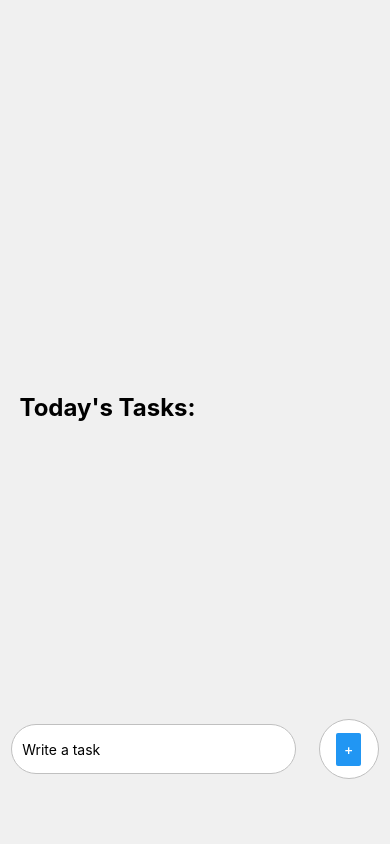
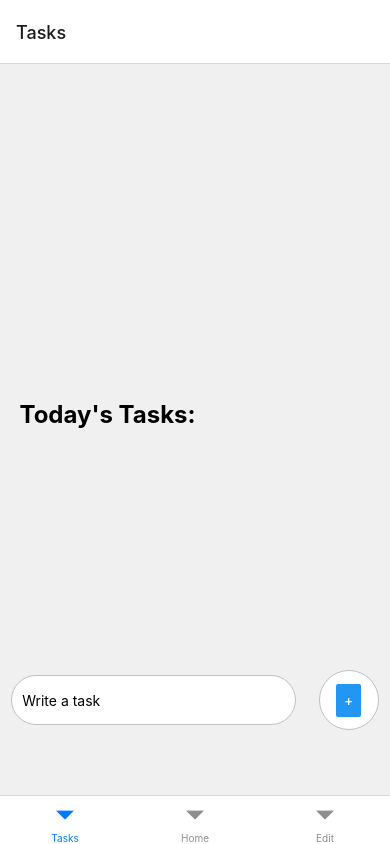
Before and after one commit to sherenaLIM/ReactJS-Mobile-EX02, a React Native app: screen /Tasks in a window 390 px wide. Built offline with nearby package versions, Linux system fonts and the light colour scheme.

Commit message:
create navigation panel for screens and reorganised code

```diff
--- a/App.js
+++ b/App.js
@@ -1,124 +1,27 @@
-import { StatusBar } from 'expo-status-bar';
-import { Button, KeyboardAvoidingView, Platform, StyleSheet, Text, TextInput, TouchableOpacity, View } from 'react-native';
-import { useState } from 'react';
-import Task from './components/Tasks';
-import CheckBox from './components/CheckBox';
+import { StyleSheet} from 'react-native';
+import { NavigationContainer } from '@react-navigation/native';
+import { createBottomTabNavigator } from '@react-navigation/bottom-tabs';
+import HomeScreen from './screens/HomeScreen.js';
+import EditScreen from './screens/EditScreen.js';
+import TaskScreen from './screens/TaskScreen.js';
 
 
 export default function App() {
-  // add a input and data state to bind to <TextInput /> and capture the todo entries
-  const [input, setInput] = useState("");
-  const [tasks, setTasks] = useState([]);
-
-  function handleInput(text) {
-    console.log(text);
-    setInput(text);
-  }
-
-  function addEntry() {
-    setTasks([...tasks, input]);
-    setInput("");
-  }
-
-  // add delete function for each data entry
-  function deleteEntry(index) {
-    const newTasks = [...tasks.slice(0, index), ...tasks.slice(index+1)]
-    setTasks(newTasks);
-  }
-
-  // render and display the data entries properly
-  function renderEntries(index) {
-    return tasks.map((task, index) =>
-      <TouchableOpacity key={index} onPress={() => deleteEntry(index)}>
-          <Task text={task}></Task>
-      </TouchableOpacity>);
-  }
+  // create an instance of the bottom tab navigator using createBottomTabNavigator function
+  // this instance will be used to define the structure and configuration of the bottom tab navigation
+  const Tab = createBottomTabNavigator();
 
   return (
-    <View style={styles.container}>
-      <StatusBar style='auto' />
-        <View style={styles.tasksWrapper}>
-          <Text style={styles.sectionTitle}>Today's Tasks:</Text>
-            <View style={styles.items}>
-              {renderEntries()}
-            </View>
-        </View>
-
-        <KeyboardAvoidingView
-          behavior={Platform.OS === 'ios' ? 'padding' : 'height'}
-          style={styles.writeTaskWrapper}>
-          <TextInput
-            style={styles.textInput}
-            placeholder='Write a task'
-            value={input}
-            onChangeText={handleInput}
-          />
-          <TouchableOpacity>
-            <View style={styles.addWrapper}>
-              <Button style={styles.addText} title="+" onPress={addEntry}/>
-            </View>
-          </TouchableOpacity>
-        </KeyboardAvoidingView>
-    </View>
+    <NavigationContainer>
+      <Tab.Navigator>
+        <Tab.Screen name="Tasks" component={TaskScreen} />
+        <Tab.Screen name="Home" component={HomeScreen} />
+        <Tab.Screen name="Edit" component={EditScreen} />
+      </Tab.Navigator>
+    </NavigationContainer>
   );
 }
 
 const styles = StyleSheet.create({
-  container: {
-    flex: 1,
-    backgroundColor: "#f0f0f0",
-    alignItems: "center",
-    justifyContent: "center",
-  },
-  textInput: {
-    borderWidth: 1.5,
-    marginBottom: 10,
-    width: 285,
-    height: 50,
-    padding: 10,
-    backgroundColor: "#FFF",
-    borderRadius: 60,
-    borderColor: "#C0C0C0",
-  },
-  entryText:{
-    padding: 10,
-  },
-  entryContainer:{
-    flexDirection: "row",
-  },
-  sectionTitle:{
-    fontSize: 24,
-    fontWeight: "bold",
-    marginBottom: 10,
-  },
-  items:{
-    marginTop:20,
-  },
-  tasksWrapper:{
-    width:"90%",
-  },
-  writeTaskWrapper:{
-    width:"90%",
-    position:"absolute",
-    bottom: 60,
-    width: "100%",
-    flexDirection: "row",
-    justifyContent: "space-around",
-    alignItems: "center"
-  },
-  addWrapper:{
-      width: 60,
-      height: 60,
-      backgroundColor: "#FFF",
-      borderRadius: 60,
-      justifyContent: "center",
-      alignItems: "center",
-      borderColor: "#C0C0C0",
-      borderWidth: 1.5,
-      bottom: 5
-  },
-  addText:{
-    fontSize: 50,
-    fontWeight: "bold",
-  }
+
 });
--- /dev/null
+++ b/components/Button.js
@@ -0,0 +1,31 @@
+import React from 'react';
+import { Button, StyleSheet } from 'react-native';
+
+
+const CustomButton = ({text, onClick}) => {
+
+    function onClick() {
+        // specify routes / endpoints to different pages
+        // route to edit page
+        // route to home page
+    }
+
+    return (
+        <Button style={styles.rectangle}>{text}
+        </Button>
+    )
+};
+
+const styles = StyleSheet.create({
+    rectangle: {
+
+    },
+    edit: {
+
+    },
+    home: {
+
+    }
+})
+
+export default CustomButton;
--- a/components/Tasks.js
+++ b/components/Tasks.js
@@ -2,7 +2,8 @@ import React from 'react';
 import { View, Text, StyleSheet, TouchableOpacity } from 'react-native';
 import CheckBox from './CheckBox';
 
-// onDelete functional prop is duplicated
+// onDelete functional prop is duplicated - to remove if you don't want it to come with every single task component
+// preferable to leave it in - supplement Task.js with onDelete() function
 const Task = ({ text, onDelete}) => {
 
     return (
--- a/package.json
+++ b/package.json
@@ -9,10 +9,14 @@
     "web": "expo start --web"
   },
   "dependencies": {
+    "@react-navigation/bottom-tabs": "^6.5.20",
+    "@react-navigation/native": "^6.1.17",
     "expo": "~51.0.8",
     "expo-status-bar": "~1.12.1",
     "react": "18.2.0",
-    "react-native": "0.74.1"
+    "react-native": "0.74.1",
+    "react-native-safe-area-context": "^4.10.1",
+    "react-native-screens": "^3.31.1"
   },
   "devDependencies": {
     "@babel/core": "^7.20.0"
--- /dev/null
+++ b/screens/EditScreen.js
@@ -0,0 +1,12 @@
+import React from 'react';
+import { StyleSheet } from 'react-native';
+
+export default function EditScreen() {
+
+    return
+};
+
+const styles = StyleSheet.create({
+
+    }
+)
--- /dev/null
+++ b/screens/HomeScreen.js
@@ -0,0 +1,12 @@
+import React from 'react';
+import { StyleSheet } from 'react-native';
+
+export default function HomeScreen() {
+
+    return
+};
+
+const styles = StyleSheet.create({
+
+    }
+)
--- /dev/null
+++ b/screens/TaskScreen.js
@@ -0,0 +1,126 @@
+import { StatusBar } from 'expo-status-bar';
+import { Button, KeyboardAvoidingView, Platform, StyleSheet, Text, TextInput, TouchableOpacity, View } from 'react-native';
+import { useState } from 'react';
+import Task from '../components/Tasks.js';
+import CheckBox from '../components/CheckBox.js';
+import CustomButton from '../components/Button.js';
+
+export default function TaskScreen() {
+
+  // add a input and data state to bind to <TextInput /> and capture the todo entries
+  const [input, setInput] = useState("");
+  const [tasks, setTasks] = useState([]);
+
+  function handleInput(text) {
+    console.log(text);
+    setInput(text);
+  }
+
+  function addEntry() {
+    setTasks([...tasks, input]);
+    setInput("");
+  }
+
+  // add delete function for each data entry
+  function deleteEntry(index) {
+    const newTasks = [...tasks.slice(0, index), ...tasks.slice(index+1)]
+    setTasks(newTasks);
+  }
+
+  // render and display the data entries properly
+  function renderEntries(index) {
+    return tasks.map((task, index) =>
+      <TouchableOpacity key={index} onPress={() => deleteEntry(index)}>
+          <Task text={task}></Task>
+      </TouchableOpacity>);
+  }
+
+  return (
+    <View style={styles.container}>
+      <StatusBar style='auto' />
+        <View style={styles.tasksWrapper}>
+          <Text style={styles.sectionTitle}>Today's Tasks:</Text>
+            <View style={styles.items}>
+              {renderEntries()}
+            </View>
+        </View>
+
+        <KeyboardAvoidingView
+          behavior={Platform.OS === 'ios' ? 'padding' : 'height'}
+          style={styles.writeTaskWrapper}>
+          <TextInput
+            style={styles.textInput}
+            placeholder='Write a task'
+            value={input}
+            onChangeText={handleInput}
+          />
+          <TouchableOpacity>
+            <View style={styles.addWrapper}>
+              <Button style={styles.addText} title="+" onPress={addEntry}/>
+            </View>
+          </TouchableOpacity>
+        </KeyboardAvoidingView>
+        </View>
+
+);
+}
+
+const styles = StyleSheet.create({
+    container: {
+        flex: 1,
+        backgroundColor: "#f0f0f0",
+        alignItems: "center",
+        justifyContent: "center",
+    },
+    textInput: {
+        borderWidth: 1.5,
+        marginBottom: 10,
+        width: 285,
+        height: 50,
+        padding: 10,
+        backgroundColor: "#FFF",
+        borderRadius: 60,
+        borderColor: "#C0C0C0",
+    },
+    entryText:{
+        padding: 10,
+    },
+    entryContainer:{
+        flexDirection: "row",
+    },
+    sectionTitle:{
+        fontSize: 24,
+        fontWeight: "bold",
+        marginBottom: 10,
+    },
+    items:{
+        marginTop:20,
+    },
+    tasksWrapper:{
+        width:"90%",
+    },
+    writeTaskWrapper:{
+        width:"90%",
+        position:"absolute",
+        bottom: 60,
+        width: "100%",
+        flexDirection: "row",
+        justifyContent: "space-around",
+        alignItems: "center"
+    },
+    addWrapper:{
+        width: 60,
+        height: 60,
+        backgroundColor: "#FFF",
+        borderRadius: 60,
+        justifyContent: "center",
+        alignItems: "center",
+        borderColor: "#C0C0C0",
+        borderWidth: 1.5,
+        bottom: 5
+    },
+    addText:{
+        fontSize: 50,
+        fontWeight: "bold",
+    }
+});
```
Also changed, not shown: 1 other file (tests, documents, lock files or other folders).
